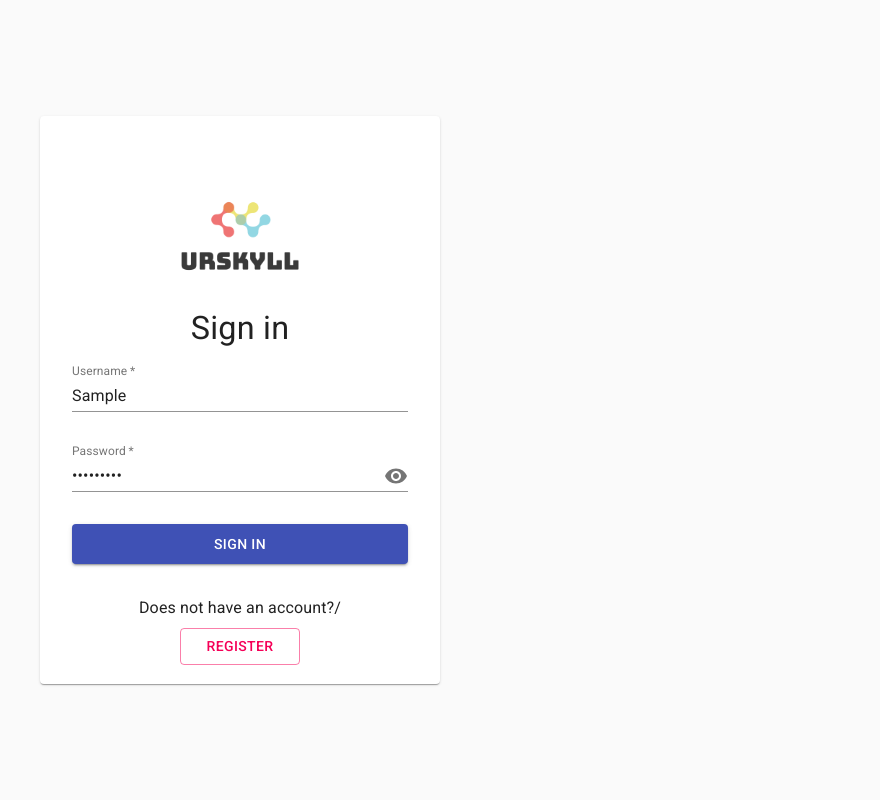
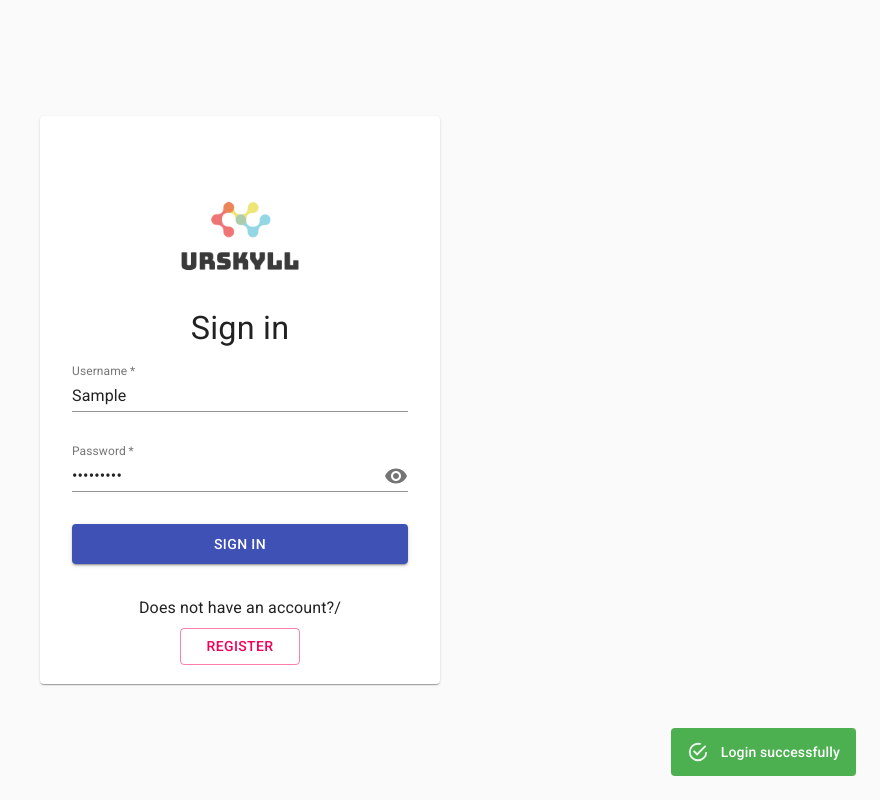
Before and after one commit to Az3r/webnc-frontend, a Next.js app: page /login in a window 1280 px wide. Both pictures are taken after typing "Sample", "Sample123" into the empty fields and a click on the button "SIGN IN". Shown: the whole page, without its empty margins (400-1280 px from the left). Built offline with nearby package versions, Linux system fonts and the light colour scheme.

Commit message:
feat: global snackbar

```diff
--- a/package.json
+++ b/package.json
@@ -12,6 +12,7 @@
   "dependencies": {
     "@material-ui/core": "^4.11.4",
     "@material-ui/icons": "^4.11.2",
+    "@material-ui/lab": "^4.0.0-alpha.58",
     "clsx": "^1.1.1",
     "next": "^10.2.0",
     "prop-types": "^15.7.2",
--- a/pages/_app.jsx
+++ b/pages/_app.jsx
@@ -5,6 +5,7 @@ import { CssBaseline } from '@material-ui/core'
 import { light } from '@/app.theme'
 import dynamic from 'next/dynamic'
 import '@/app.css'
+import SnackBarProvider from '@/components/snackbar'
 
 const DynamicPageLoading = dynamic(() => import('@/components/page-loading'))
 export default function MainApp({ Component, pageProps }) {
@@ -12,7 +13,9 @@ export default function MainApp({ Component, pageProps }) {
     <ThemeProvider theme={light}>
       <CssBaseline />
       <DynamicPageLoading />
-      <Component {...pageProps} />
+      <SnackBarProvider>
+        <Component {...pageProps} />
+      </SnackBarProvider>
     </ThemeProvider>
   )
 }
--- a/src/auth/login.component.jsx
+++ b/src/auth/login.component.jsx
@@ -3,9 +3,11 @@ import { Box, Button, CircularProgress, Typography } from '@material-ui/core'
 import AuthContext from './auth.context'
 import useStyles from './auth.style'
 import { PasswordField, UserField } from '@/components/inputs'
+import { useSnackBar } from '@/components/snackbar'
 
 export default function Login() {
   const styles = useStyles()
+  const { show } = useSnackBar()
   const { form, update, next } = useContext(AuthContext)
   const [processing, process] = useState(false)
 
@@ -14,6 +16,7 @@ export default function Login() {
     process(true)
     await login(form)
 
+    show({ open: true, severity: 'success', message: 'Login successfully' })
     process(false)
   }
 
--- /dev/null
+++ b/src/components/snackbar.jsx
@@ -0,0 +1,46 @@
+import React from 'react'
+import PropTypes from 'prop-types'
+import { Alert } from '@material-ui/lab'
+import { Slide, Snackbar } from '@material-ui/core'
+
+const SnackBarContext = React.createContext({
+  snackbar: {
+    open: false,
+    severity: '',
+    message: ''
+  },
+  show: () => {}
+})
+
+export default function SnackBarProvider({ children }) {
+  const [snackbar, show] = React.useState({
+    open: false,
+    severity: '',
+    message: ''
+  })
+
+  return (
+    <SnackBarContext.Provider value={{ snackbar, show }}>
+      <Snackbar
+        anchorOrigin={{ vertical: 'bottom', horizontal: 'right' }}
+        open={snackbar.open}
+        autoHideDuration={3000}
+        TransitionComponent={Slide}
+        onClose={() => show((prev) => ({ ...prev, open: false }))}
+      >
+        <Alert variant="filled" severity={snackbar.severity}>
+          {snackbar.message}
+        </Alert>
+      </Snackbar>
+      {children}
+    </SnackBarContext.Provider>
+  )
+}
+
+export function useSnackBar() {
+  return React.useContext(SnackBarContext)
+}
+
+SnackBarProvider.propTypes = {
+  children: PropTypes.node.isRequired
+}
```
Also changed, not shown: 1 other file (tests, documents, lock files or other folders).
